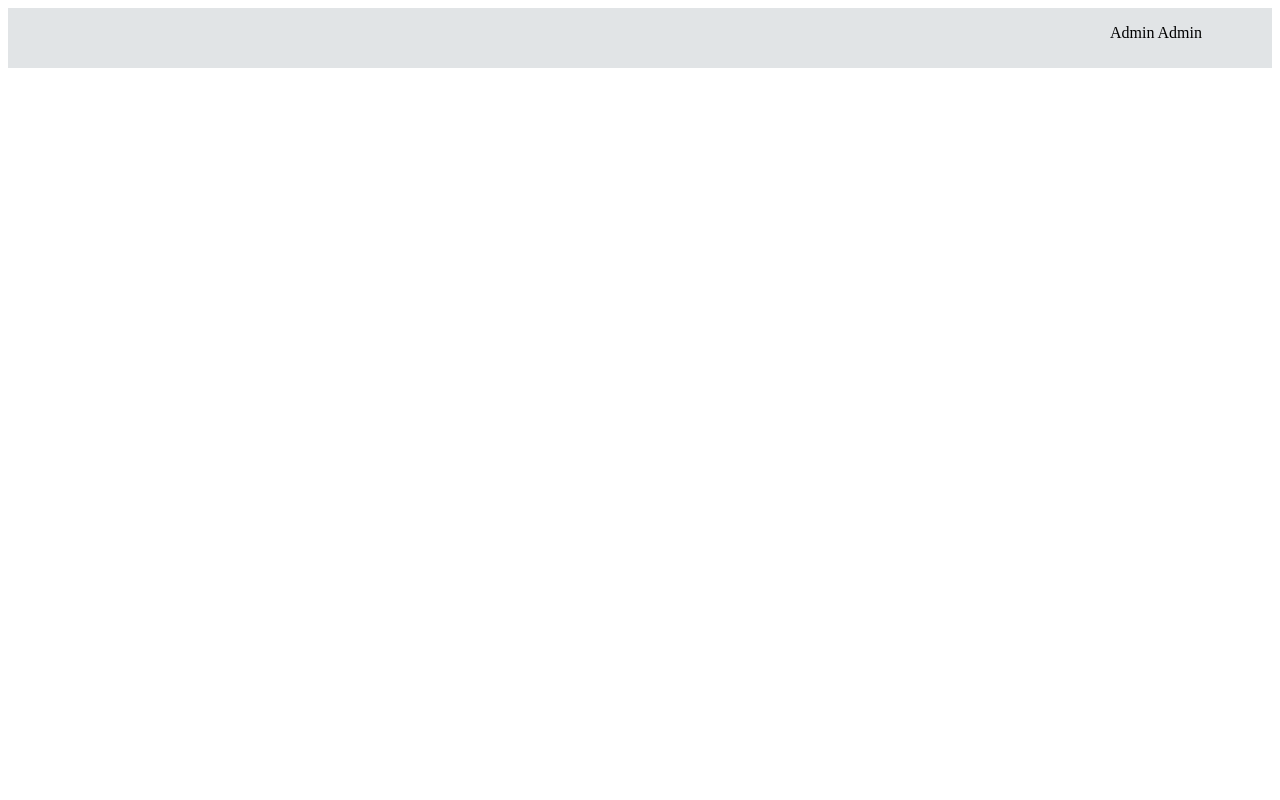
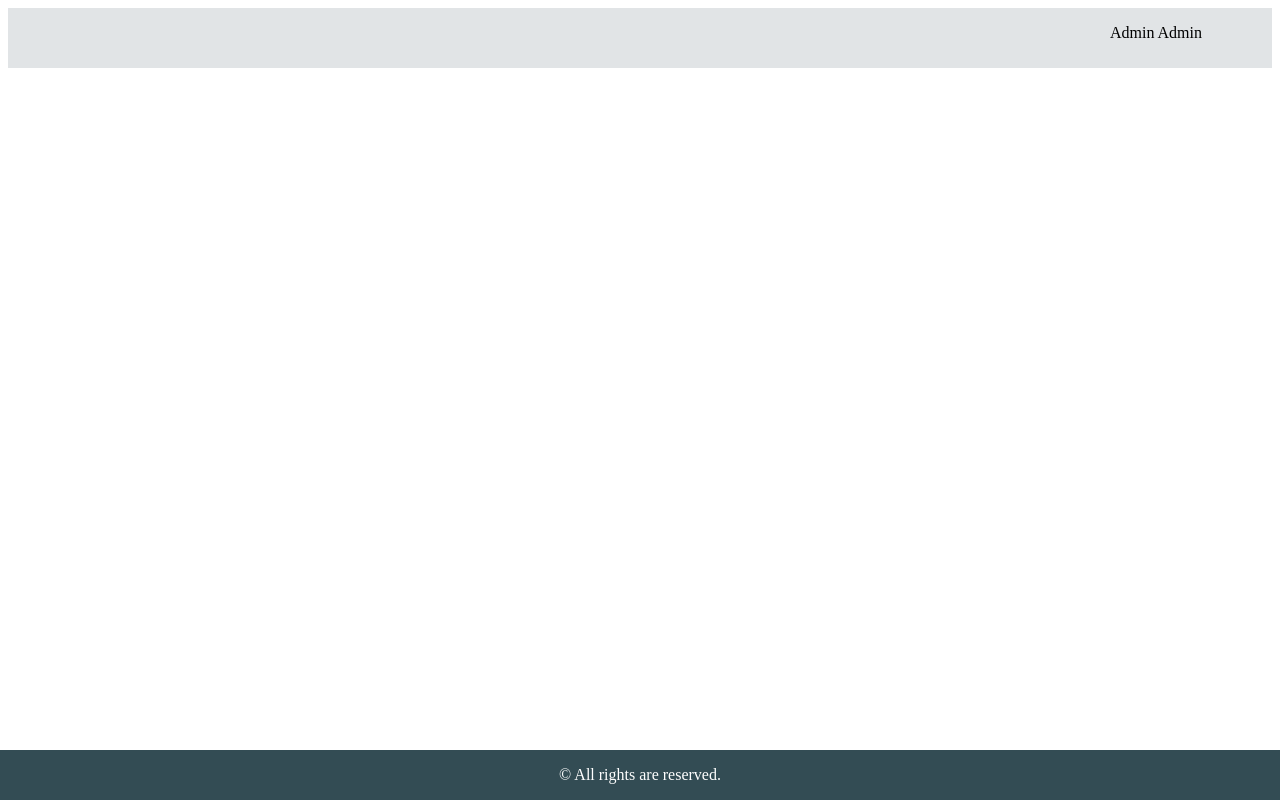
Before and after one commit to Yves-Byiringiro/phonebook_app, a React (Create React App) app: page / in a window 1280 px wide. Built offline with nearby package versions, Linux system fonts and the light colour scheme.

Commit message:
adding footer

```diff
--- a/src/App.js
+++ b/src/App.js
@@ -2,6 +2,8 @@ import React, {Component} from 'react';
 import './App.css';
 import { Route, Switch} from 'react-router-dom';
 import {Header} from './components/Header/Header';
+import {Footer }from './components/Footer/Footer';
+
 
 
 class App extends Component {
@@ -16,7 +18,7 @@ class App extends Component {
 
             </Switch>
           </div>
-
+          <Footer/>
 
       </div>
 
--- /dev/null
+++ b/src/components/Footer/Footer.css
@@ -0,0 +1,15 @@
+/*************** css for footer  ***************************/
+
+footer{
+    position: fixed;
+    height: 50px;
+    background: #334c54;
+    bottom: 0px;
+    left: 0px;
+    right: 0px;
+    margin-bottom: 0px;
+}
+footer p{
+    text-align: center;
+    color: #fff;
+}
--- /dev/null
+++ b/src/components/Footer/Footer.js
@@ -0,0 +1,18 @@
+import React from 'react';
+import './Footer.css';
+
+
+/////////   footer component section   /////////////
+
+export class Footer extends React.Component{
+
+    render() {
+        return(
+            <div>
+                <footer>
+                    <p> &copy; All rights are reserved.</p>
+                </footer>
+            </div>
+        );
+    }
+}
```
